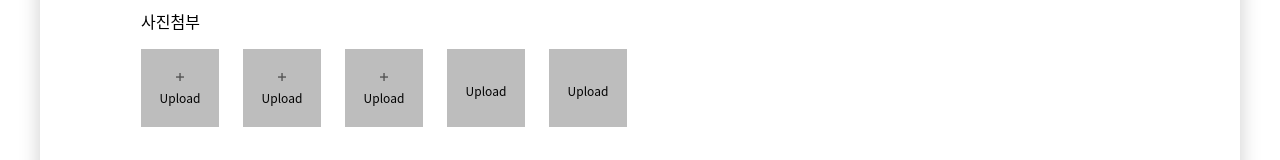
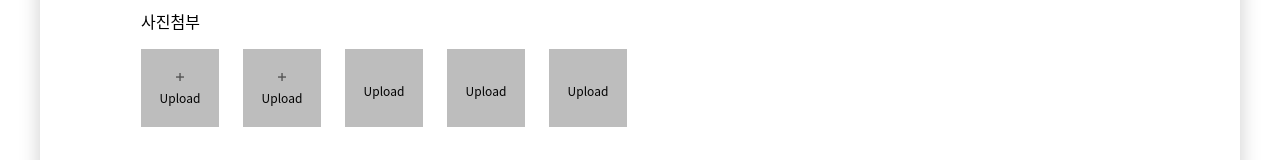
Before and after one commit to Jeongmmin/freeboard, a Next.js app: page /boards/new in a window 1280 px wide. Shown: the part 1418-1578 px from the top of the page. Built offline with nearby package versions, Linux system fonts and the light colour scheme.

Commit message:
Fix : svg to png

```diff
--- a/pages/boards/new/index.js
+++ b/pages/boards/new/index.js
@@ -205,40 +205,12 @@ export default function index() {
               <p>Upload</p>
             </Photo>
             <Photo>
-              <PlusIcon />
-              {/* <svg
-                width='14'
-                height='14'
-                viewBox='0 0 14 14'
-                fill='none'
-                xmlns='http://www.w3.org/2000/svg'
-              >
-                <path d='M14 8H8V14H6V8H0V6H6V0H8V6H14V8Z' fill='#4F4F4F' />
-              </svg> */}
               <p>Upload</p>
             </Photo>
             <Photo>
-              {/* <svg
-                width='14'
-                height='14'
-                viewBox='0 0 14 14'
-                fill='none'
-                xmlns='http://www.w3.org/2000/svg'
-              >
-                <path d='M14 8H8V14H6V8H0V6H6V0H8V6H14V8Z' fill='#4F4F4F' />
-              </svg> */}
               <p>Upload</p>
             </Photo>
             <Photo>
-              {/* <svg
-                width='14'
-                height='14'
-                viewBox='0 0 14 14'
-                fill='none'
-                xmlns='http://www.w3.org/2000/svg'
-              >
-                <path d='M14 8H8V14H6V8H0V6H6V0H8V6H14V8Z' fill='#4F4F4F' />
-              </svg> */}
               <p>Upload</p>
             </Photo>
           </PhotoWrapper>
```
